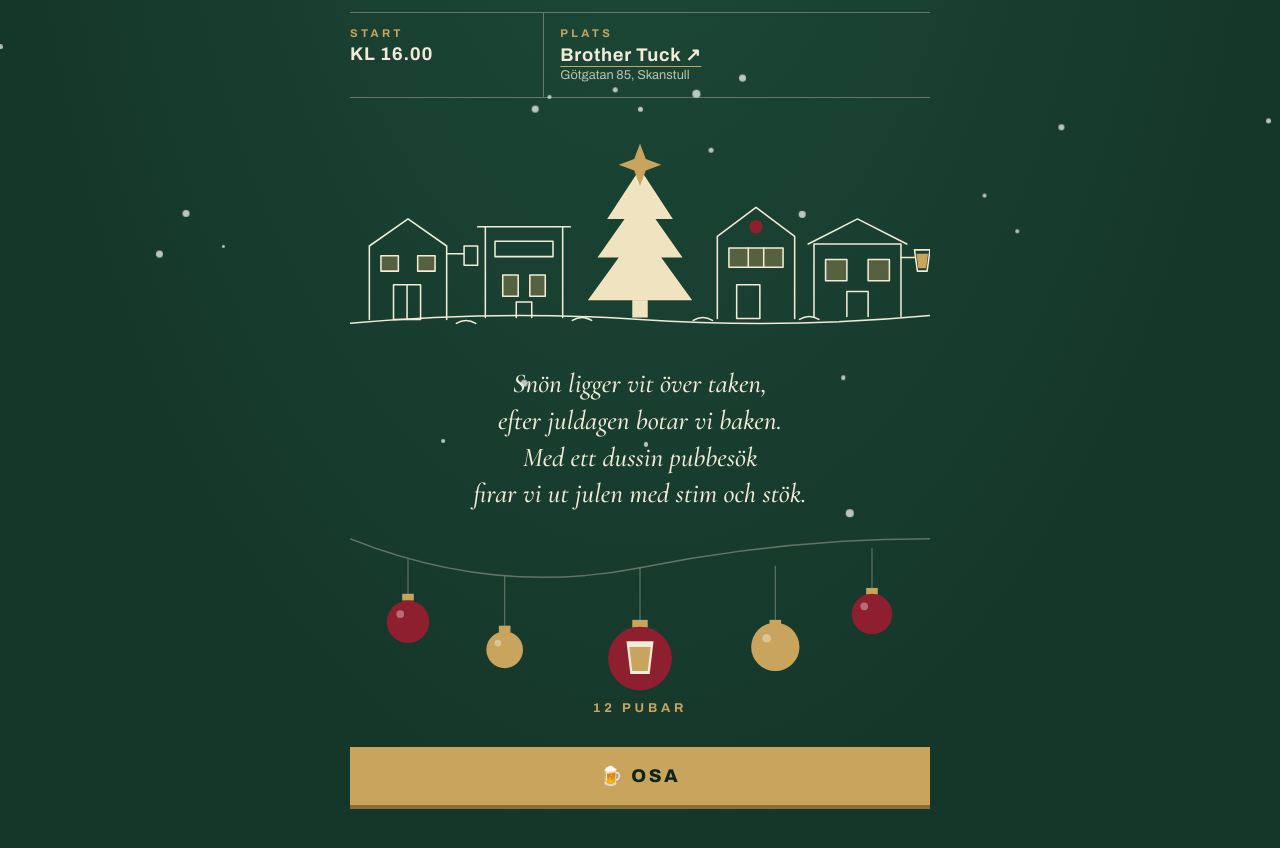
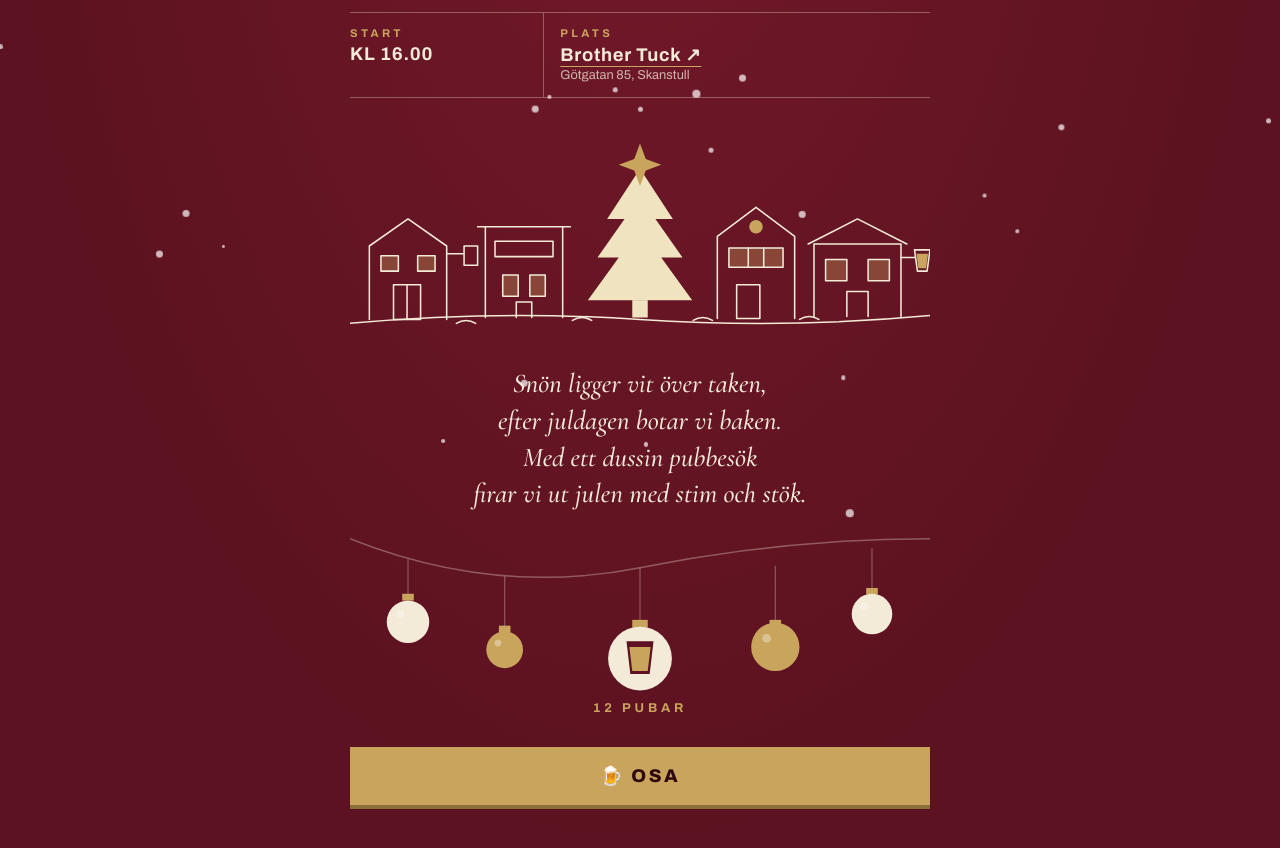
Before and after one commit to NilRom/event-site, a plain HTML site: page index.html in a window 1280 px wide. Shown: the part 308-1156 px from the top of the page. Drawn offline with nearby package versions, Linux system fonts and the light colour scheme.

Commit message:
feature: switch the background to wine red

```diff
--- a/index.html
+++ b/index.html
@@ -9,12 +9,12 @@
   <link href="https://fonts.googleapis.com/css2?family=Archivo:wdth,wght@62..125,200..900&family=Cormorant+Garamond:ital,wght@1,500&display=swap" rel="stylesheet">
   <style>
     :root {
-      --bg: #15372a;     /* fir green */
+      --bg: #5c1220;     /* wine red */
       --fg: #f3ead8;     /* cream */
       --gold: #c9a45c;   /* muted gold */
-      --wine: #8e1f2f;   /* wine red */
+      --wine: #3d0b15;   /* dark wine */
       --paper: #efe4bf;  /* the paper tree */
-      --dark: #0d241b;   /* text on gold */
+      --dark: #2e0810;   /* text on gold */
       --line: #f3ead855; /* thin cream lines */
     }
     * { box-sizing: border-box; }
@@ -23,7 +23,7 @@
     body {
       margin: 0; color: var(--fg); font-family: "Archivo", system-ui, sans-serif;
       overflow-x: hidden;
-      background: radial-gradient(ellipse at 50% 0%, #1d4a38 0%, transparent 70%);
+      background: radial-gradient(ellipse at 50% 0%, #74192b 0%, transparent 70%);
     }
     main { max-width: 620px; margin: 0 auto; padding: 0 1.25rem 3rem; position: relative; z-index: 1; }
 
@@ -143,7 +143,7 @@
       <path d="M380 195 V110 L420 80 L460 110 V195"/>
       <rect x="400" y="160" width="24" height="35"/><rect x="392" y="122" width="56" height="20" fill="#c9a45c" fill-opacity=".35"/>
       <path d="M412 122 v20 M428 122 v20"/>
-      <circle cx="420" cy="100" r="7" fill="#8e1f2f" stroke="none"/>
+      <circle cx="420" cy="100" r="7" fill="#c9a45c" stroke="none"/>
       <!-- pub 4 -->
       <path d="M480 193 V118 h90 V193 M474 118 l51 -26 l51 26"/>
       <rect x="492" y="134" width="22" height="22" fill="#c9a45c" fill-opacity=".35"/><rect x="536" y="134" width="22" height="22" fill="#c9a45c" fill-opacity=".35"/>
@@ -166,13 +166,13 @@
       <!-- baubles: caps then balls -->
       <g fill="#c9a45c"><rect x="54" y="67" width="12" height="7"/><rect x="154" y="100" width="12" height="7"/>
         <rect x="292" y="94" width="16" height="8"/><rect x="434" y="94" width="12" height="7"/><rect x="534" y="61" width="12" height="7"/></g>
-      <circle cx="60" cy="96" r="22" fill="#8e1f2f"/>
+      <circle cx="60" cy="96" r="22" fill="#f3ead8"/>
       <circle cx="160" cy="125" r="19" fill="#c9a45c"/>
-      <circle cx="300" cy="134" r="33" fill="#8e1f2f"/>
+      <circle cx="300" cy="134" r="33" fill="#f3ead8"/>
       <circle cx="440" cy="122" r="25" fill="#c9a45c"/>
-      <circle cx="540" cy="88" r="21" fill="#8e1f2f"/>
+      <circle cx="540" cy="88" r="21" fill="#f3ead8"/>
       <!-- beer glass in the big bauble -->
-      <path d="M286 116 h28 l-4 34 h-20 z" fill="#f3ead8"/>
+      <path d="M286 116 h28 l-4 34 h-20 z" fill="#5c1220"/>
       <path d="M289 122 h22 l-3 25 h-16 z" fill="#c9a45c"/>
       <!-- shine -->
       <g fill="#ffffff" opacity=".35"><circle cx="52" cy="88" r="4"/><circle cx="153" cy="118" r="3.5"/>
@@ -237,7 +237,7 @@
         for (let i = 0; i < 80; i++) {
           const c = document.createElement('i');
           c.className = 'confetti';
-          c.style.cssText = `left:${Math.random() * 100}vw;background:${['#c9a45c', '#8e1f2f', '#f3ead8'][i % 3]};` +
+          c.style.cssText = `left:${Math.random() * 100}vw;background:${['#c9a45c', '#f3ead8', '#e6c98a'][i % 3]};` +
             `animation-delay:${Math.random() * .6}s;--dx:${(Math.random() - .5) * 200}px;--rot:${Math.random() * 720}deg`;
           document.body.appendChild(c);
           setTimeout(() => c.remove(), 3500);
```
